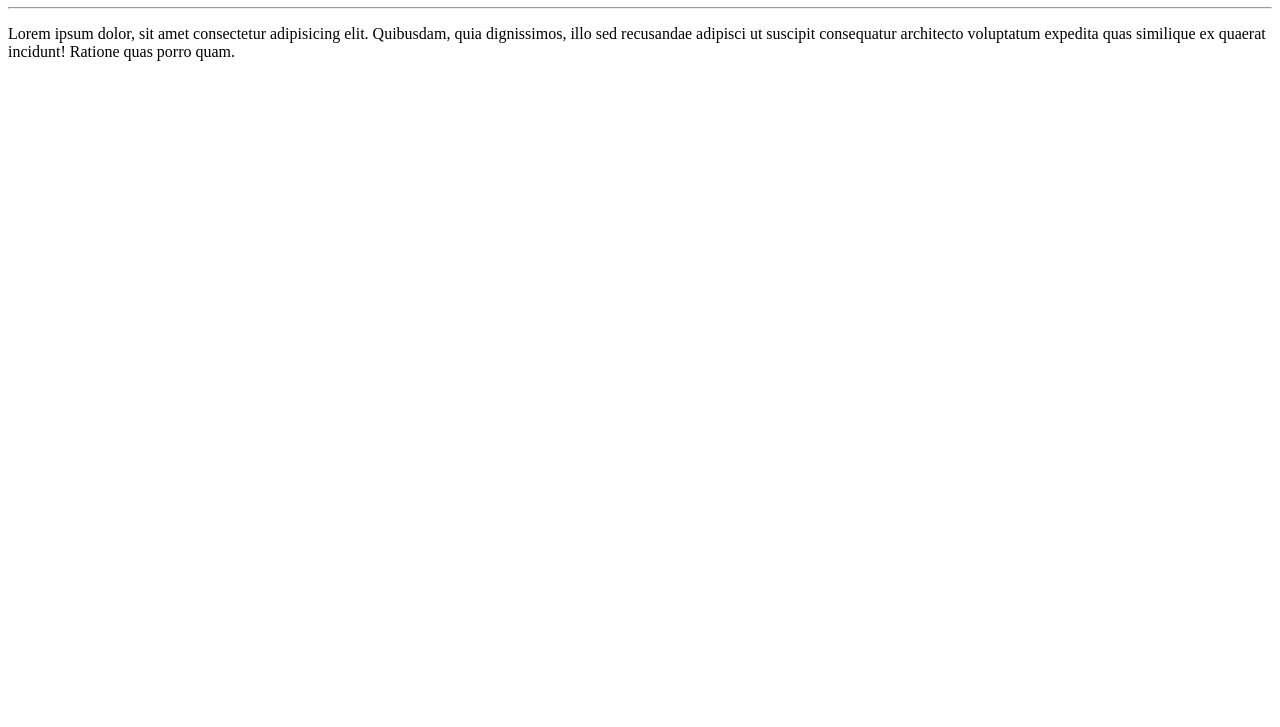
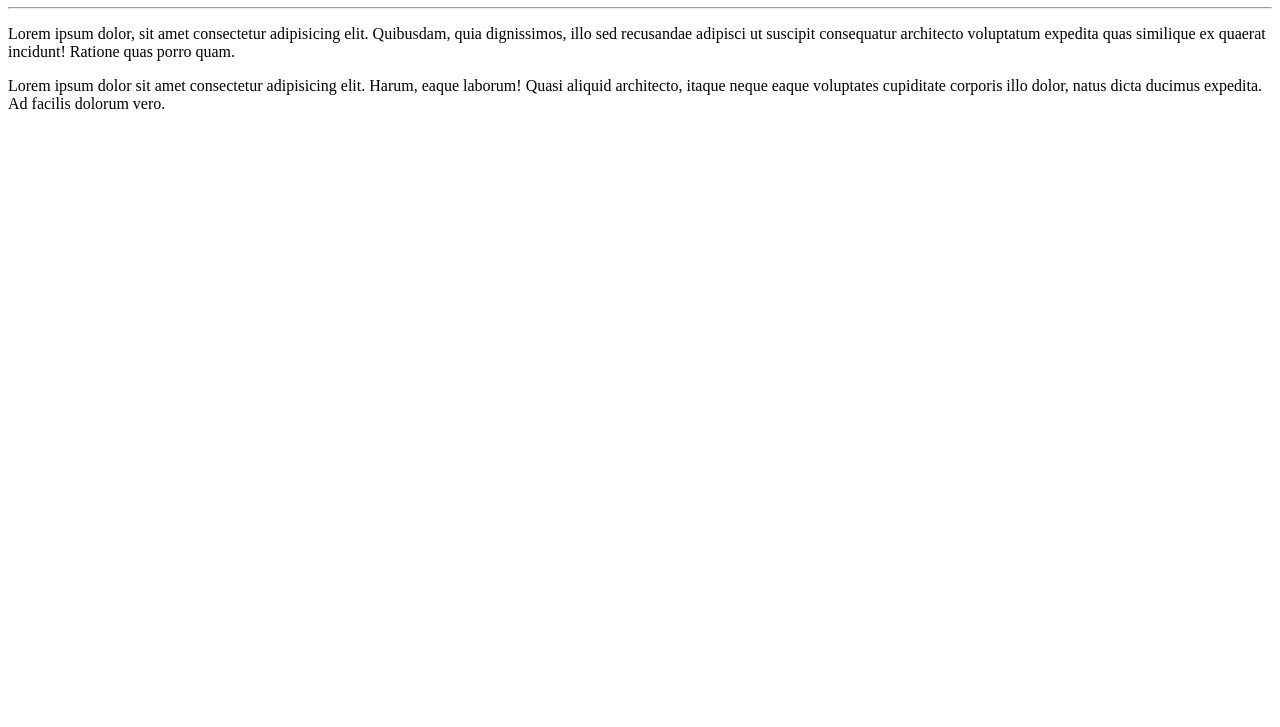
Before and after one commit to pauloreis7/Ola-Mundo, a plain HTML site: page site-exemplo/index.html in a window 1280 px wide. Shown: the part 73-800 px from the top of the page. Drawn offline with Linux system fonts and the light colour scheme.

Commit message:
Adicionei um parágrafo
Um parágrafo com Lorem foi adicionado na página principal (index) como o Olá, Mundo! do meu primeiro site com repositório git&github.Criado durante curso de git&github.

```diff
--- a/site-exemplo/index.html
+++ b/site-exemplo/index.html
@@ -16,6 +16,8 @@
 
         <p>Lorem ipsum dolor, sit amet consectetur adipisicing elit. Quibusdam, quia dignissimos, illo sed recusandae adipisci ut suscipit consequatur architecto voluptatum expedita quas similique ex quaerat incidunt! Ratione quas porro quam.</p>
 
+        <p>Lorem ipsum dolor sit amet consectetur adipisicing elit. Harum, eaque laborum! Quasi aliquid architecto, itaque neque eaque voluptates cupiditate corporis illo dolor, natus dicta ducimus expedita. Ad facilis dolorum vero.</p>
+
     <body>
 
     </body>
```
